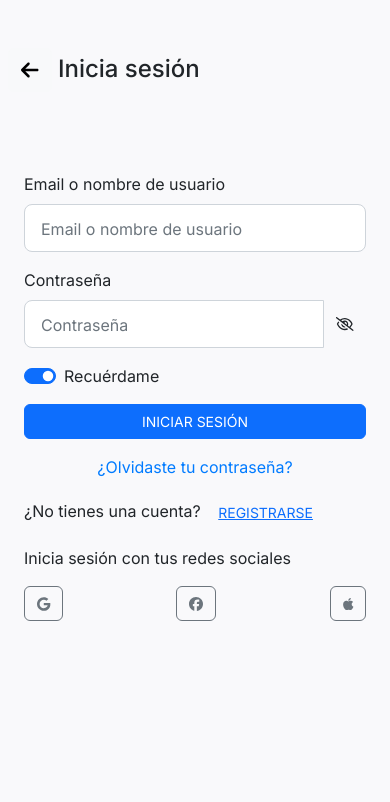
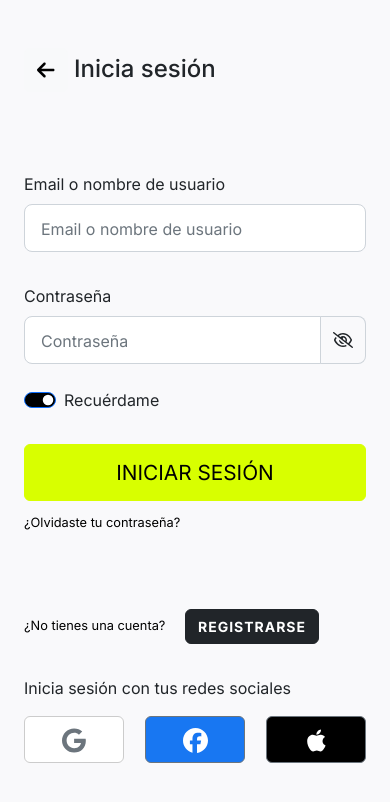
Before and after one commit to JSHectorM/shopping-mb, an Angular app: page /login in a window 390 px wide. Shown: the top 802 px of the page. Built offline with nearby package versions, Linux system fonts and the light colour scheme.

Commit message:
change mobile: se mejoraron los estilos

```diff
--- a/src/app/pages/login/login.component.html
+++ b/src/app/pages/login/login.component.html
@@ -1,10 +1,9 @@
-<!-- login.component.html -->
-<div class="container">
+<div class="container align-items-center">
   <div class="row">
     <div class="col-12 col-lg-6 d-none d-lg-block">
       <img src="/assets/img/loing-img-1.png" class="img-fluid" alt="...">
     </div>
-    <div class="col-12 col-lg-6">
+    <div class="col-12 col-lg-6 container-form-login mx-auto">
       <div class="container">
         <section class="mt-5 mb-80px">
           <h2 class="login-title">
@@ -14,9 +13,9 @@
             Inicia sesión
           </h2>
         </section>
-        <section class="m-3">
+        <section class="">
           <form [formGroup]="formLogin" (ngSubmit)="login()">
-            <div class="mb-3 input-group-lg">
+            <div class="mb-32px input-group-lg">
               <label for="inputUser" class="form-label">Email o nombre de usuario</label>
               <input
                 type="text"
@@ -30,7 +29,7 @@
                 El email o nombre de usuario es obligatorio.
               </div>
             </div>
-            <div class="mb-3 input-group-lg">
+            <div class="mb-4 input-group-lg">
               <label for="inputPassword" class="form-label">Contraseña</label>
               <div class="input-group">
                 <input
@@ -49,29 +48,29 @@
                 </div>
               </div>
             </div>
-            <div class="form-check form-switch mb-3">
+            <div class="form-check form-switch custom-switch-color mb-32px">
               <input class="form-check-input" type="checkbox" formControlName="remember" id="checkRecuerdame">
               <label class="form-check-label" for="checkRecuerdame">Recuérdame</label>
             </div>
-            <button type="submit" class="btn btn-primary w-100">INICIAR SESIÓN</button>
-            <div class="mt-3 text-center">
-              <a href="#" class="forgot-password">¿Olvidaste tu contraseña?</a>
+            <button type="submit" class="btn btn-yellow custom-btn-log w-100">INICIAR SESIÓN</button>
+            <div class="mt-2 mb-76px">
+              <a href="#" class="forgot-password text-fill">¿Olvidaste tu contraseña?</a>
             </div>
-            <div class="mt-3">
+            <div class="text-fill mb-32px">
               <p>¿No tienes una cuenta?
-                <button type="button" class="btn btn-link">REGISTRARSE</button>
+                <button type="button" class="ms-3 btn btn-dark custom-dark-btn">REGISTRARSE</button>
               </p>
             </div>
-            <div class="mt-3">
+            <div class="mt-3 social-media">
               <p>Inicia sesión con tus redes sociales</p>
               <div class="d-flex justify-content-between">
-                <button type="button" class="btn btn-outline-secondary">
+                <button type="button" class="btn btn-outline-secondary social-button google">
                   <fa-icon [icon]="faGoogle"></fa-icon>
                 </button>
-                <button type="button" class="btn btn-outline-secondary">
+                <button type="button" class="btn btn-outline-secondary social-button facebook">
                   <fa-icon [icon]="faFacebook"></fa-icon>
                 </button>
-                <button type="button" class="btn btn-outline-secondary">
+                <button type="button" class="btn btn-outline-secondary social-button apple">
                   <fa-icon [icon]="faApple"></fa-icon>
                 </button>
               </div>
--- a/src/app/pages/login/login.component.scss
+++ b/src/app/pages/login/login.component.scss
@@ -1,3 +1,12 @@
+.container-form-login{
+  max-width: 482px;
+}
+//btn iniciar sesion
+.custom-btn-log{
+  font-size: 1.3rem;
+  padding-top: 12px;
+  padding-bottom: 12px;
+}
 
 .login-container {
   background: #fff;
@@ -17,71 +26,69 @@
 .toggle-password {
   cursor: pointer;
 }
-
+.text-fill{
+  font-size: 0.8rem;
+  color: #000000;
+  fill: #cccccc;
+}
 .forgot-password {
-  color: #007bff;
   text-decoration: none;
 }
-
 .forgot-password:hover {
   text-decoration: underline;
 }
+.btn-show-pssw{
+  border-right: 1px solid rgb(206, 212, 218);
+  border-top: 1px solid rgb(206, 212, 218);
+  border-bottom: 1px solid rgb(206, 212, 218);
 
-.register-link {
-  color: #007bff;
-  text-decoration: none;
+  border-bottom-right-radius: 8px !important;
+  border-top-right-radius: 8px !important;
 }
-
-.register-link:hover {
-  text-decoration: underline;
+.social-media{
+  .social-button {
+    width: 100px;
+    height: 47px;
+    font-size: 25px;
+  }
+  .facebook {
+    background-color:#1877F2;
+    color: #ffffff;
+  }
+  .apple{
+    background-color: #000000;
+    color: #ffffff;
+  }
+  .google{
+    border: 1px solid #cccccc;
+    background-color: #ffffff;
+  }
 }
-
-.social-button {
-  width: 50px;
-  height: 50px;
-  border-radius: 50%;
+.custom-dark-btn {
+  font-size: 0.875rem;
+  font-weight: bold;
+  letter-spacing: 1px;
 }
-.btn-show-pssw{
-  //--bs-btn-color: #6c757d;
-  //--bs-btn-border-color: #6c757d;
-  //--bs-btn-hover-color: #fff;
-  //--bs-btn-hover-bg: #6c757d;
-  //--bs-btn-hover-border-color: #6c757d;
-  //--bs-btn-focus-shadow-rgb: 108,117,125;
-  //--bs-btn-active-color: #fff;
-  //--bs-btn-active-bg: #6c757d;
-  //--bs-btn-active-border-color: #6c757d;
-  //--bs-btn-active-shadow: inset 0 3px 5px rgba(0, 0, 0, 0.125);
-  //--bs-btn-disabled-color: #6c757d;
-  //--bs-btn-disabled-bg: transparent;
-  //--bs-btn-disabled-border-color: #6c757d;
-  //--bs-gradient: none;
-}
-
-
 @media (max-width: 390px) {
   .login-title {
     font-size: 1.5rem;
   }
-
-  .btn {
-    font-size: 0.875rem;
-  }
-
-  .social-button {
-    width: 40px;
-    height: 40px;
-  }
 }
-
 
 @media (max-width: 992px) {
   .mb-80px{
     margin-bottom: 80px;
   }
-  .container{
-    //padding: 0;
-    padding-right: 4px;
-    padding-left: 4px;
+  .mb-32px {
+    margin-bottom: 32px;
+  }
+  .mb-76px {
+    margin-bottom: 76px;
   }
 }
+
+@media (max-width: 1440px) {
+  .mt-109px{
+    margin-top: 109px;
+  }
+}
```
